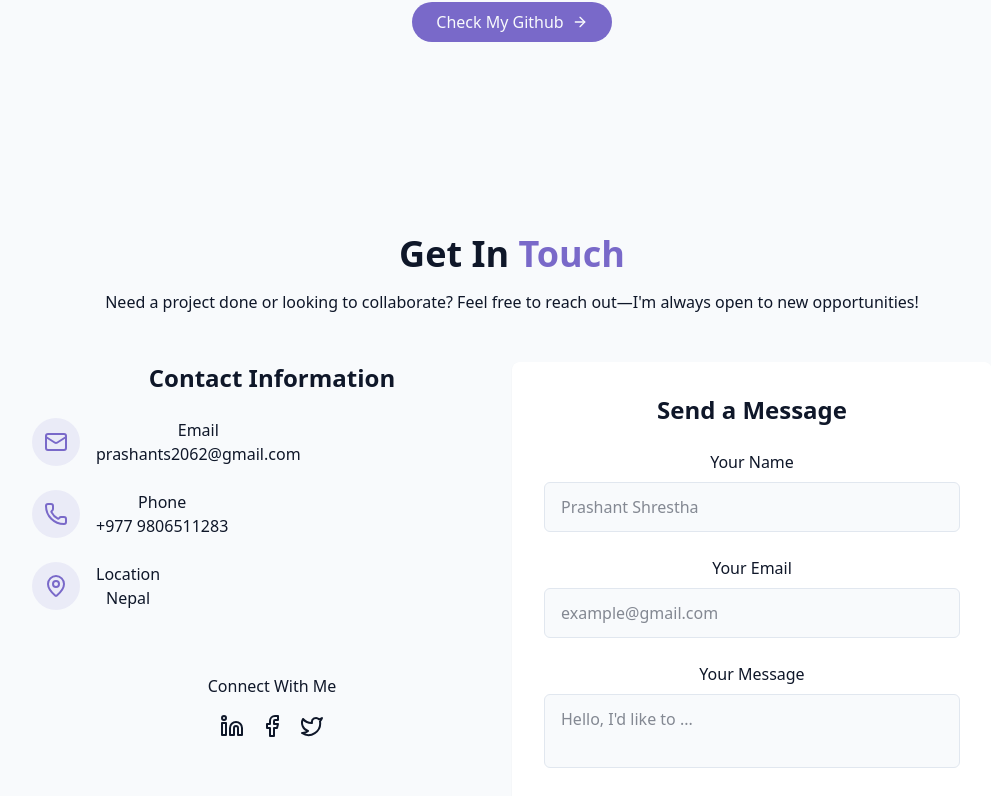
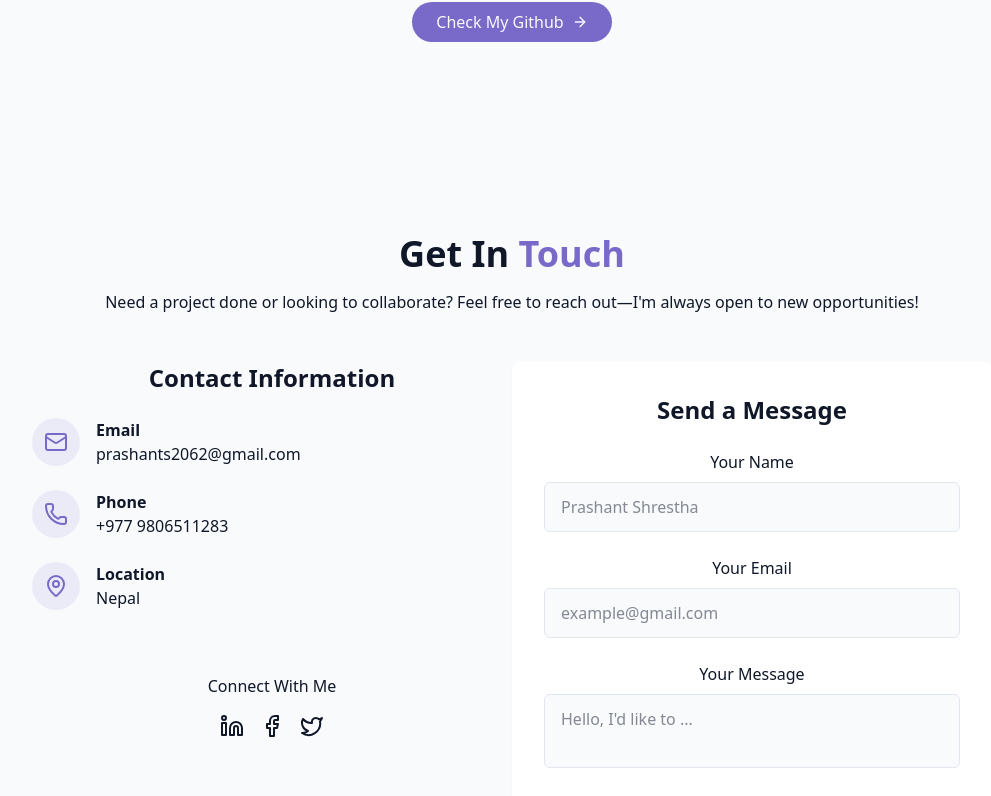
Before and after one commit to prashantlord/React-Tailwind_Portfolio, a React (Vite) app: page / in a window 1280 px wide. Shown: the part 2940-3736 px from the top of the page, without its empty margins (128-1119 px from the left). Built offline with nearby package versions, Linux system fonts and the light colour scheme.

Commit message:
connectLinkFixed,ThemeToggleVisible,MinorUX

```diff
--- a/src/Components/ContactSecction.jsx
+++ b/src/Components/ContactSecction.jsx
@@ -36,8 +36,8 @@ function ContactSection() {
                 <div className="p-3 rounded-full bg-primary/10">
                   <Mail className="h-6 w-6 text-primary" />
                 </div>
-                <div>
-                  <h4 className="font-medium ">Email</h4>
+                <div className="text-left ">
+                  <h4 className="font-semibold  ">Email</h4>
                   <a
                     className="text-muted-foreground hover:text-primary transition-colors"
                     href="mailto:prashants2062@gmail.com"
@@ -51,8 +51,8 @@ function ContactSection() {
                 <div className="p-3 rounded-full bg-primary/10">
                   <Phone className="h-6 w-6 text-primary" />
                 </div>
-                <div>
-                  <h4 className="font-medium ">Phone</h4>
+                <div className="text-left">
+                  <h4 className="font-semibold ">Phone</h4>
                   <a
                     className="text-muted-foreground hover:text-primary transition-colors"
                     href="tel:+9779806511283"
@@ -66,9 +66,9 @@ function ContactSection() {
                 <div className="p-3 rounded-full bg-primary/10">
                   <MapPin className="h-6 w-6 text-primary" />
                 </div>
-                <div>
-                  <h4 className="font-medium ">Location</h4>
-                  <a className="text-muted-foreground hover:text-primary transition-colors">
+                <div className="text-left">
+                  <h4 className="font-semibold ">Location</h4>
+                  <a className="text-muted-foreground   hover:text-primary transition-colors">
                     Nepal
                   </a>
                 </div>
@@ -87,12 +87,14 @@ function ContactSection() {
                 <a
                   target="_black"
                   className="cursor-pointer hover:text-primary transition-colors duration-300"
+                  href="https://www.facebook.com/prashant.stha.984786"
                 >
                   <Facebook />
                 </a>
                 <a
                   target="_black"
                   className="cursor-pointer hover:text-primary transition-colors duration-300"
+                  href="https://x.com/Prashantgamer07"
                 >
                   <TwitterIcon />
                 </a>
--- a/src/Components/Navbar.jsx
+++ b/src/Components/Navbar.jsx
@@ -54,7 +54,7 @@ function NavBar() {
 
         <button
           onClick={() => setIsMenueOpen((prev) => !prev)}
-          className="md:hidden p-2 text-foreground z-50  "
+          className="md:hidden p-2 max-sm:pr-8 text-foreground z-50  "
           aria-label={isMenuOpen ? "Close Menue" : "Open Menue"}
         >
           {isMenuOpen ? <X size={24} /> : <Menu size={24} />}
@@ -75,6 +75,7 @@ function NavBar() {
                 key={key}
                 href={item.href}
                 className=" text-foreground hover:text-primary transition-color-300"
+                onClick={() => setIsMenueOpen(false)}
               >
                 {item.name}
               </a>
--- a/src/Components/ProjectsSection.jsx
+++ b/src/Components/ProjectsSection.jsx
@@ -17,7 +17,7 @@ const projects = [
     description: "Youtube clone website created using basic technologies",
     image: "/projects/project2.png",
     tags: ["HTMl", "CSS", "JS"],
-    demoUrl: "#",
+    demoUrl: "PageNotFound",
     githubUrl: "https://github.com/prashantlord/youtube-clone",
   },
   {
@@ -41,7 +41,7 @@ function ProjectSection() {
           A collection of projects I worked on while exploring and mastering new
           technologies.
         </p>
-        <div className="grid grid-cols-1 md:grid-cols-2 lg:grid-cols-3 gap-8 cursor-pointer ">
+        <div className="grid grid-cols-1 md:grid-cols-2 lg:grid-cols-3 gap-8 select-none ">
           {projects.map((project, key) => (
             <div
               key={key}
--- a/src/Components/SkillsSection.jsx
+++ b/src/Components/SkillsSection.jsx
@@ -4,7 +4,7 @@ const skills = [
   { name: "HTML/CSS", level: 95, category: "frontend" },
   { name: "JavaScript", level: 75, category: "frontend" },
   { name: "React", level: 25, category: "Frontend" },
-  { name: "Tailwind CSS", level: 30, category: "Frontend" },
+  { name: "Tailwind CSS", level: 65, category: "Frontend" },
 
   { name: "Git/GitHub", level: 20, category: "tools" },
   { name: "Figma", level: 65, category: "tools" },
--- a/src/Components/ThemeToggle.jsx
+++ b/src/Components/ThemeToggle.jsx
@@ -30,7 +30,7 @@ function themeToggle() {
   return (
     <button
       className={cn(
-        "fixed max-sm:hidden top-5 right-5 z-50  p-2 rounded-full transition-colors duration-300 ",
+        "fixed  top-5 right-5 z-50  p-2 rounded-full transition-colors duration-300 ",
         "focus:outline-hidden  "
       )}
       onClick={toggleTheme}
```
